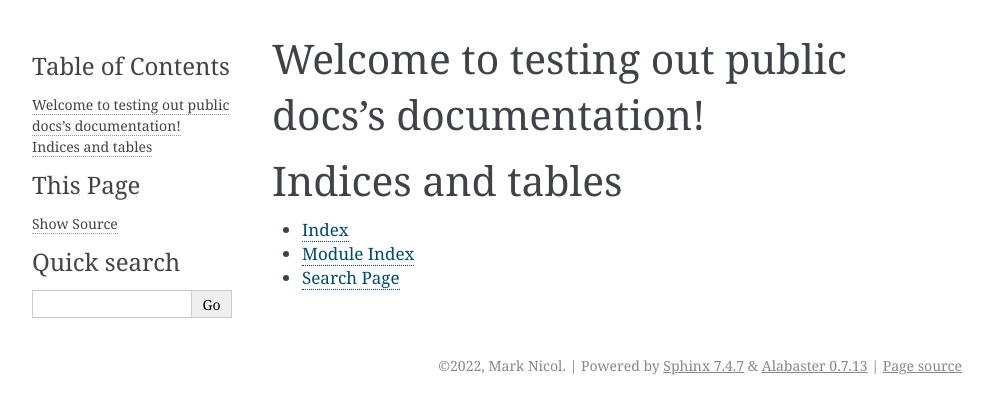
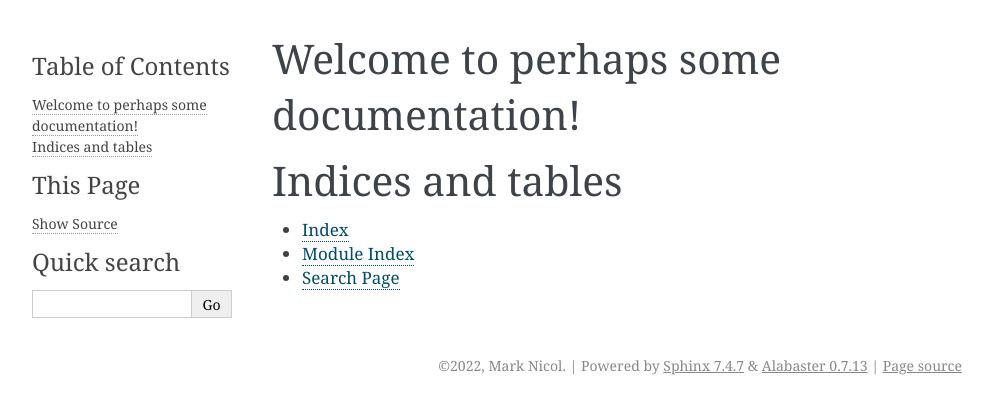
Before and after one commit to mark-nicol/test-public-docs, a Sphinx documentation site: the page built from docs/source/index.rst, in a window 1280 px wide. Shown: the top 414 px of the page, without its empty margins (148-1141 px from the left). Built offline with Sphinx 7.4.7, drawn with Linux system fonts in a browser that asks for light colours.

Commit message:
change index to retry

```diff
--- a/docs/source/index.rst
+++ b/docs/source/index.rst
@@ -3,8 +3,8 @@
    You can adapt this file completely to your liking, but it should at least
    contain the root `toctree` directive.
 
-Welcome to testing out public docs's documentation!
-===================================================
+Welcome to perhaps some  documentation!
+=======================================
 
 .. toctree::
    :maxdepth: 2
```
